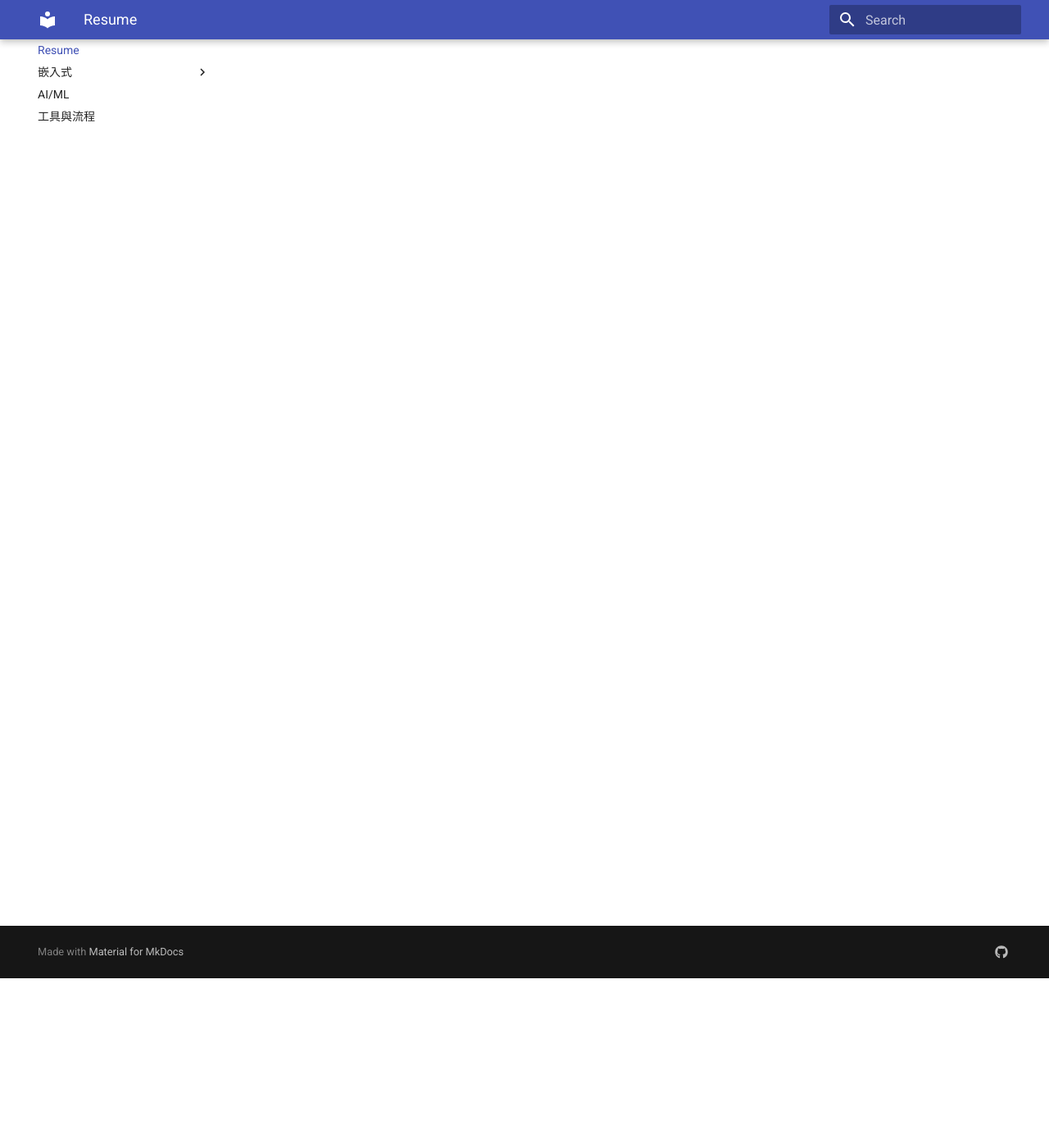
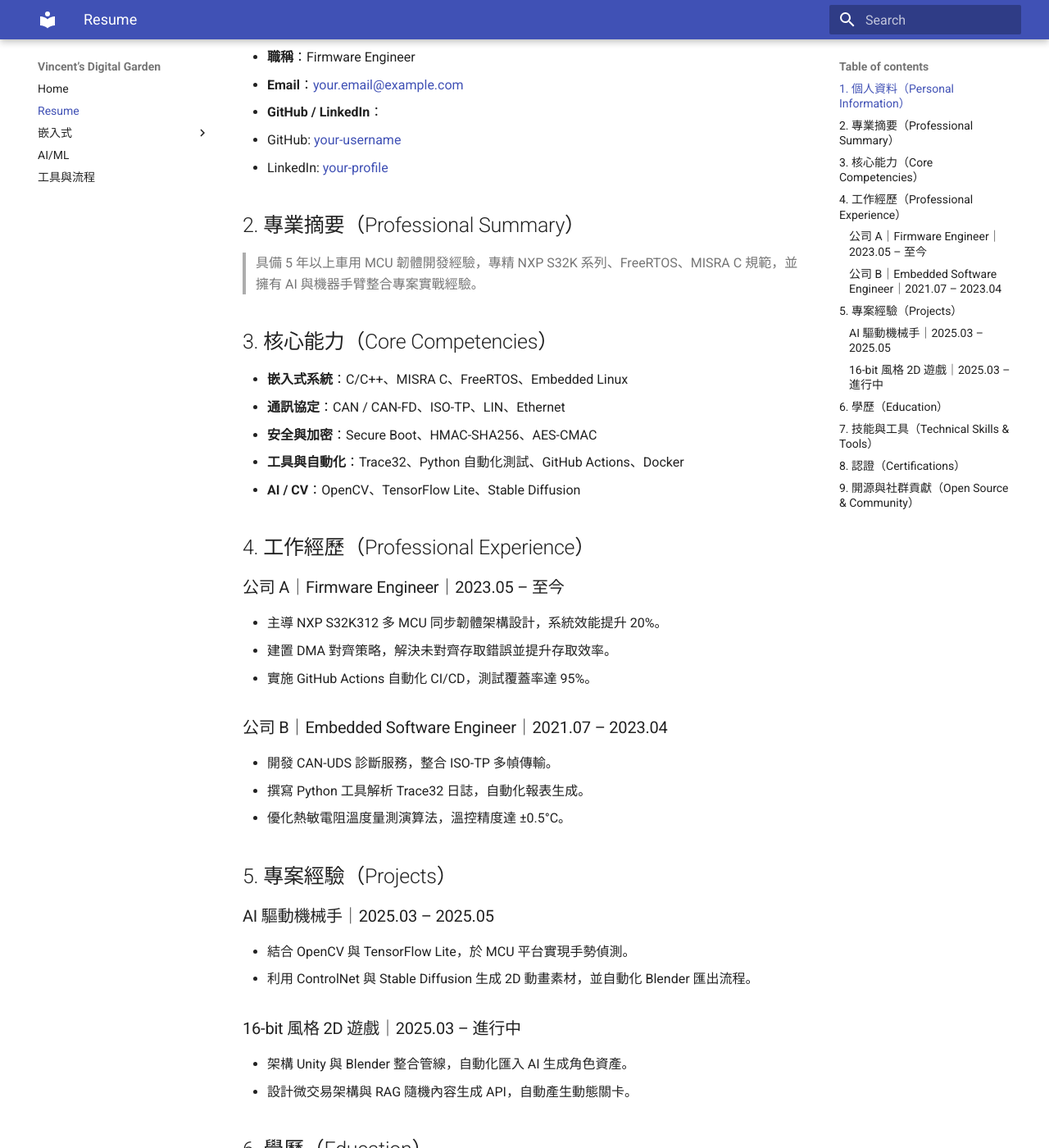
Before and after one commit to gn01167661/DigitalGarden.github.io, an MkDocs documentation site: the page built from docs/resume.md, in a window 1280 px wide and 1400 px high, scrolled down 207 px. Shown: the whole window at 82% size. Built offline with MkDocs 1.6.1 and Material for MkDocs 9.7.7, drawn with Linux system fonts in a browser that asks for light colours; some of the changed text lies outside the part shown.

Commit message:
Update resume.md

```diff
--- a/docs/resume.md
+++ b/docs/resume.md
@@ -1,3 +1,73 @@
-# Resume
+# Vincent Lin — Firmware Engineer
 
-(在此填寫您的履歷內容)
+## 1. 個人資料（Personal Information）
+
+* **姓名**：Vincent Lin
+* **職稱**：Firmware Engineer
+* **Email**：[your.email@example.com](mailto:your.email@example.com)
+* **GitHub / LinkedIn**：
+
+  * GitHub: [your-username](https://github.com/your-username)
+  * LinkedIn: [your-profile](https://www.linkedin.com/in/your-profile)
+
+## 2. 專業摘要（Professional Summary）
+
+> 具備 5 年以上車用 MCU 韌體開發經驗，專精 NXP S32K 系列、FreeRTOS、MISRA C 規範，並擁有 AI 與機器手臂整合專案實戰經驗。
+
+## 3. 核心能力（Core Competencies）
+
+* **嵌入式系統**：C/C++、MISRA C、FreeRTOS、Embedded Linux
+* **通訊協定**：CAN / CAN-FD、ISO-TP、LIN、Ethernet
+* **安全與加密**：Secure Boot、HMAC-SHA256、AES-CMAC
+* **工具與自動化**：Trace32、Python 自動化測試、GitHub Actions、Docker
+* **AI / CV**：OpenCV、TensorFlow Lite、Stable Diffusion
+
+## 4. 工作經歷（Professional Experience）
+
+### 公司 A｜Firmware Engineer｜2023.05 – 至今
+
+* 主導 NXP S32K312 多 MCU 同步韌體架構設計，系統效能提升 20%。
+* 建置 DMA 對齊策略，解決未對齊存取錯誤並提升存取效率。
+* 實施 GitHub Actions 自動化 CI/CD，測試覆蓋率達 95%。
+
+### 公司 B｜Embedded Software Engineer｜2021.07 – 2023.04
+
+* 開發 CAN-UDS 診斷服務，整合 ISO-TP 多幀傳輸。
+* 撰寫 Python 工具解析 Trace32 日誌，自動化報表生成。
+* 優化熱敏電阻溫度量測演算法，溫控精度達 ±0.5°C。
+
+## 5. 專案經驗（Projects）
+
+### AI 驅動機械手｜2025.03 – 2025.05
+
+* 結合 OpenCV 與 TensorFlow Lite，於 MCU 平台實現手勢偵測。
+* 利用 ControlNet 與 Stable Diffusion 生成 2D 動畫素材，並自動化 Blender 匯出流程。
+
+### 16-bit 風格 2D 遊戲｜2025.03 – 進行中
+
+* 架構 Unity 與 Blender 整合管線，自動化匯入 AI 生成角色資產。
+* 設計微交易架構與 RAG 隨機內容生成 API，自動產生動態關卡。
+
+## 6. 學歷（Education）
+
+* 國立 X 大學，電機工程碩士，2021
+* 國立 Y 大學，電子工程學士，2019
+
+## 7. 技能與工具（Technical Skills & Tools）
+
+| 類別          | 技能／工具                                     |
+| ----------- | ----------------------------------------- |
+| 語言          | C, C++, Python                            |
+| 平台 / RTOS   | NXP S32K, FreeRTOS, Embedded Linux        |
+| 自動化         | GitHub Actions, Docker, Robot Framework   |
+| AI / Vision | OpenCV, TensorFlow Lite, Stable Diffusion |
+
+## 8. 認證（Certifications）
+
+* Certified Embedded Systems Engineer (CESE) — 2022
+* AWS Certified Solutions Architect — Associate — 2023
+
+## 9. 開源與社群貢獻（Open Source & Community）
+
+* **CANbus Parser**：提供 CAN bus 日誌解析工具，GitHub stars: 500+。
+* **技術部落格**：定期發表嵌入式與 AI 整合實作文章。
```
